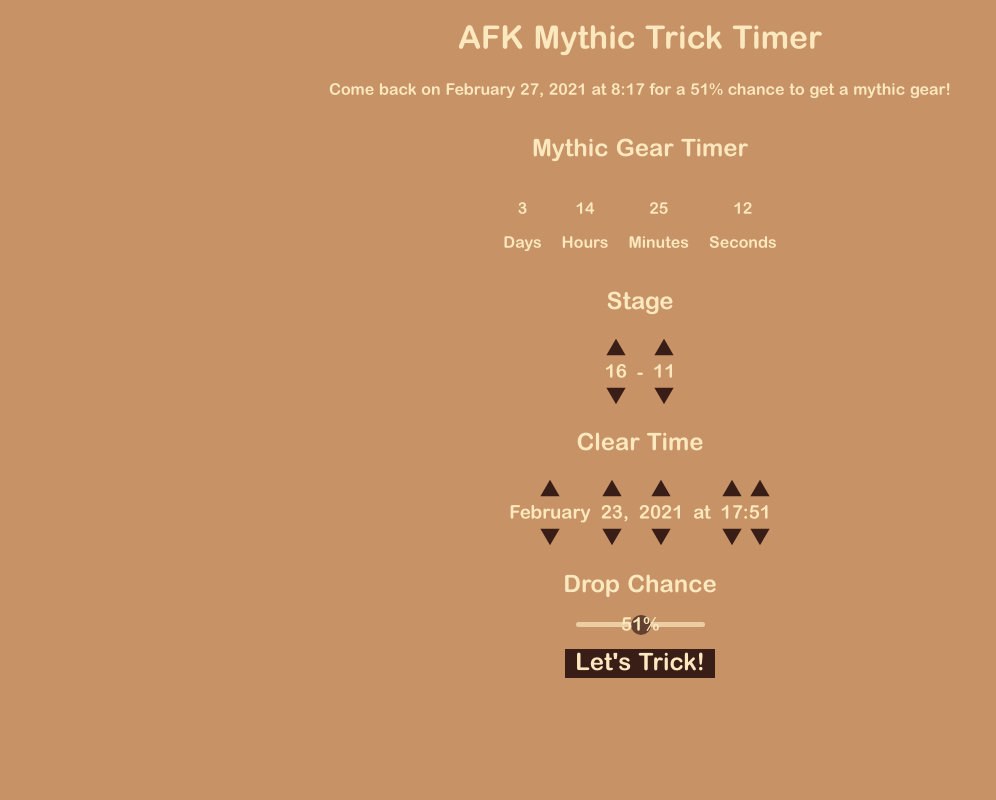
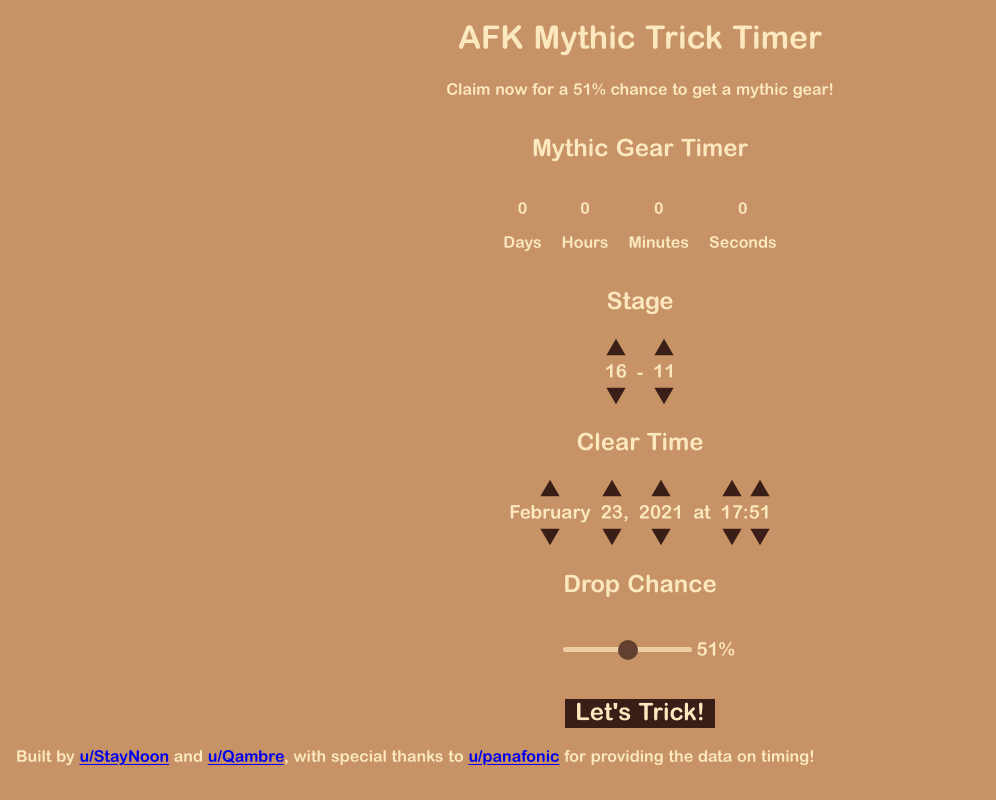
Before and after one commit to staynoon/afk-mythic-trick, a React (Create React App) app in the folder afk-mythic-trick-react/: page / in a window 1280 px wide. Shown: the whole page, without its empty margins (0-996 px from the left). Built offline with nearby package versions, Linux system fonts and the light colour scheme; no server answers.

Commit message:
credits/debug/fetch api

```diff
--- a/afk-mythic-trick-react/src/App.tsx
+++ b/afk-mythic-trick-react/src/App.tsx
@@ -44,6 +44,20 @@ interface SetProgression {
   setStage: React.Dispatch<React.SetStateAction<number>>
 }
 
+interface AFKTimers {
+  Stone: string,
+  Emblems: string,
+  Gear: string
+}
+
+async function getTimer (chapter: number, stage: number): Promise<AFKTimers> {
+  let requestURL: string = '/progression/' + chapter + '/' + stage;
+  const responseData = await fetch(requestURL)
+    .then(response => response.json());
+
+  return responseData;
+}
+
 let clearTime: Date;
 let stringClearTime: string;
 
@@ -52,9 +66,10 @@ let stageArray: Array<string>;
 
 let dropChance: string;
 
-const emblemTime: number = Math.round(230169);
-const gearTime: number = Math.round(610034);
-const stoneTime: number = Math.round(737780);
+let emblemTime: number = 0;
+let gearTime: number = 0;
+let stoneTime: number = 0;
+
 const monthNames: Array<string> = ["January", "February", "March", "April", "May", "June", "July", "August", "September", "October", "November", "December"];
 
 function App() {
@@ -88,16 +103,6 @@ function App() {
   const [hour,setHour] = React.useState<number>(clearTime.getHours())
   const [minute,setMinute] = React.useState<number>(clearTime.getMinutes())
 
-  // calculate initial timer display time
-  let emblemStart = clearTime.getTime() + emblemTime  * initRate * 10 - Date.now() <= 0 ? 0 : Math.round((clearTime.getTime() + emblemTime * initRate * 10 - Date.now())/1000);
-  let gearStart = clearTime.getTime() + gearTime * initRate * 10 - Date.now() <= 0 ? 0 : Math.round((clearTime.getTime() + gearTime * initRate * 10 - Date.now())/1000);
-  let stoneStart = clearTime.getTime() + stoneTime * initRate * 10 - Date.now() <= 0 ? 0 : Math.round((clearTime.getTime() + stoneTime * initRate * 10 - Date.now())/1000);
-
-  // initial timer state setting
-  const [emblem,setEmblem] = React.useState<number>(emblemStart);
-  const [gear,setGear] = React.useState<number>(gearStart);
-  const [stone,setStone] = React.useState<number>(stoneStart);
-
   // chapter and stage progression
   if (localStorage.getItem("stageProgression") === null) {
     currentStage = "16-11";
@@ -110,6 +115,31 @@ function App() {
   stageArray = currentStage.split("-");
   const [chapter,setChapter] = React.useState<number>(parseInt(stageArray[0],10));
   const [stage,setStage] = React.useState<number>(parseInt(stageArray[1],10));
+
+  if (localStorage.getItem("emblemTimer") === null || localStorage.getItem("gearTimer") === null || localStorage.getItem("stoneTimer") === null) {
+    getTimer(chapter,stage)
+      .then(data => {
+        localStorage.setItem("emblemTimer",data.Emblems);
+        localStorage.setItem("gearTimer",data.Gear);
+        localStorage.setItem("stoneTimer",data.Stone);
+        stoneTime = parseInt(data.Stone,10);
+        gearTime = parseInt(data.Gear,10);
+        emblemTime = parseInt(data.Emblems,10);
+      })
+  } else {
+    stoneTime = parseInt(localStorage.getItem("stoneTimer")!,10);
+    gearTime = parseInt(localStorage.getItem("gearTimer")!,10);
+    emblemTime = parseInt(localStorage.getItem("emblemTimer")!,10);
+  }
+
+  let remainingEmblemTime = clearTime.getTime() + emblemTime * initRate * 10 - Date.now() <= 0 ? 0 : Math.round((clearTime.getTime() + emblemTime * initRate * 10 - Date.now())/1000);
+  let remainingGearTime = clearTime.getTime() + gearTime * initRate * 10 - Date.now() <= 0 ? 0 : Math.round((clearTime.getTime() + gearTime * initRate * 10 - Date.now())/1000);
+  let remainingStoneTime = clearTime.getTime() + stoneTime * initRate * 10 - Date.now() <= 0 ? 0 : Math.round((clearTime.getTime() + stoneTime * initRate * 10 - Date.now())/1000);
+
+  // initial timer state setting
+  const [emblem,setEmblem] = React.useState<number>(remainingEmblemTime);
+  const [gear,setGear] = React.useState<number>(remainingGearTime);
+  const [stone,setStone] = React.useState<number>(remainingStoneTime);
 
   // state and useState groupings into objects
   let chosenTime: Time = {
--- a/afk-mythic-trick-react/src/index.tsx
+++ b/afk-mythic-trick-react/src/index.tsx
@@ -8,6 +8,7 @@ ReactDOM.render(
   <React.StrictMode>
     <body>
       <App />
+      <p>Built by <a href="https://www.reddit.com/u/StayNoon">u/StayNoon</a> and <a href="https://www.reddit.com/u/Qambre">u/Qambre</a>, with special thanks to <a href="https://www.reddit.com/u/panafonic">u/panafonic</a> for providing the data on timing!</p>
     </body>
   </React.StrictMode>,
   document.getElementById('root')
--- a/afk-mythic-trick-react/src/time/Claimprompt.tsx
+++ b/afk-mythic-trick-react/src/time/Claimprompt.tsx
@@ -14,11 +14,19 @@ function Claimprompt(props: Props) {
   let claimTime = Date.now() + props.remainingTime * 1000;
   let claimDate = new Date(claimTime);
 
-  return(
-    <div>
-      <p className="stroke-single">Come back on {monthNames[claimDate.getMonth()]} {claimDate.getDate()}, {claimDate.getFullYear()} at {claimDate.getHours()}:{claimDate.getMinutes() < 10 ? `0${claimDate.getMinutes()}` : `${claimDate.getMinutes()}`} for a {props.chance}% chance to get a {props.claimType}!</p>
-    </div>
-  )
+  if (props.remainingTime === 0) {
+    return(
+      <div>
+        <p className="stroke-single">Claim now for a {props.chance}% chance to get a {props.claimType}!</p>
+      </div>
+    )
+  } else {
+    return(
+      <div>
+        <p className="stroke-single">Come back on {monthNames[claimDate.getMonth()]} {claimDate.getDate()}, {claimDate.getFullYear()} at {claimDate.getHours()}:{claimDate.getMinutes() < 10 ? `0${claimDate.getMinutes()}` : `${claimDate.getMinutes()}`} for a {props.chance}% chance to get a {props.claimType}!</p>
+      </div>
+    )
+  }
 }
 
 export default Claimprompt
--- a/afk-mythic-trick-react/src/userInput/Trickbutton.css
+++ b/afk-mythic-trick-react/src/userInput/Trickbutton.css
@@ -51,5 +51,6 @@ input {
 }
 
 #percentage {
-  position: absolute;
+  width: 20px;
+  margin: 0 3px;
 }
--- a/afk-mythic-trick-react/src/userInput/Trickbutton.tsx
+++ b/afk-mythic-trick-react/src/userInput/Trickbutton.tsx
@@ -35,10 +35,6 @@ interface AFKTimers {
   Gear: string
 }
 
-let emblemTime: number;
-let gearTime: number;
-let stoneTime: number;
-
 let remainingEmblemTime: number;
 let remainingGearTime: number;
 let remainingStoneTime: number;
@@ -69,6 +65,15 @@ function Trickbutton(props: Props) {
     localStorage.setItem("stageProgression",`${props.progression.chapter}-${props.progression.stage}`);
     localStorage.setItem("dropChance",slide);
 
+    if (Date.now() - claimTime.getTime() > 737780 * 1000 * chance) {
+      props.setTimer.setEmblem(0);
+      props.setTimer.setGear(0);
+      props.setTimer.setStone(0);
+      localStorage.setItem("emblemTimer","0")
+      localStorage.setItem("gearTimer","0")
+      localStorage.setItem("stoneTimer","0")
+      props.setRate(slide);
+    } else {
       getTimer(props.progression.chapter,props.progression.stage)
         .then(data => {
           remainingStoneTime = Math.round(claimTime.getTime()/1000 + parseInt(data.Stone,10) * chance - Date.now()/1000);
@@ -92,7 +97,11 @@ function Trickbutton(props: Props) {
           }
 
           props.setRate(slide);
+          localStorage.setItem("emblemTimer",data.Emblems)
+          localStorage.setItem("gearTimer",data.Emblems)
+          localStorage.setItem("stoneTimer",data.Emblems)
         })
+    }
   }
 
   return (
```
Lines whose indentation alone changed are shown as unchanged.
